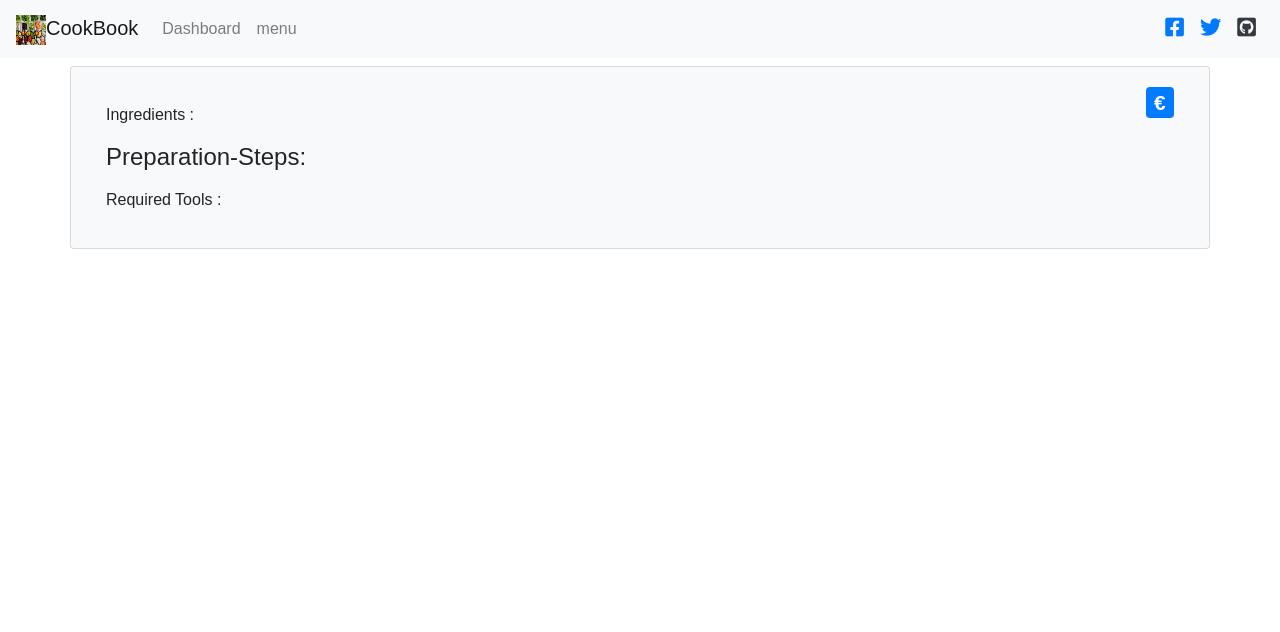
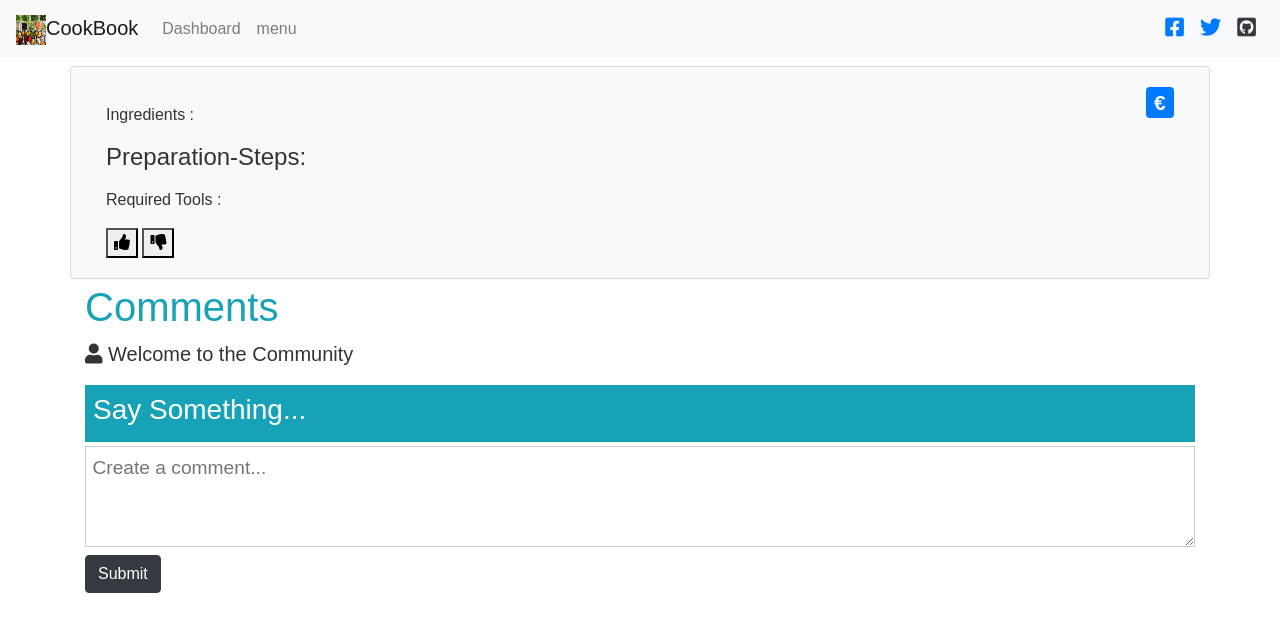
Before and after one commit to vinod2rahul/MS3-CookBook, a Flask app: template CookBook/templates/singleRecipe.html in a window 1280 px wide. Shown: the top 632 px of the page. Run offline with Flask 2, Linux system fonts and the light colour scheme; the template is opened without the code that fills it, so the values that code supplies are empty; parts of the project's set-up code (start-up, migrations or seed data) failed here and were passed over; some libraries are stand-ins or nearby versions.

Commit message:
feat: add like, dislike and comment functionality for recipe and change dashboard UI

```diff
--- a/CookBook/server.py
+++ b/CookBook/server.py
@@ -1,5 +1,5 @@
 # Import statements
-from flask import Flask, jsonify, request, render_template, redirect
+from flask import Flask, jsonify, request, render_template, redirect, url_for
 
 from flask_pymongo import PyMongo
 
@@ -22,7 +22,8 @@ mongo = PyMongo(app)
 # @desc Dashboard Page
 @app.route('/', methods=['GET'])
 def dashBoard():
-    return render_template('dashboard.html')
+    recipes = mongo.db.recipes.find()
+    return render_template('dashboard.html', recipes = recipes)
 
 # @route http://localhost:8000/menu
 # @desc HomePage route and listing all recipes
@@ -66,7 +67,9 @@ def add_recipe():
                 'prepsteps' : prepsteps,
                 'tools' : tools.split(','),
                 'price' : price,
-                'desc' : desc
+                'desc' : desc,
+                'likes' : 0,
+                'comments' : []
             })
             response = jsonify({ 'message' : 'Recipe Added Successfully' })
             response.status_code = 200
@@ -118,6 +121,80 @@ def delete_recipe(id):
         response = jsonify({ 'message' : 'Document Deleted Successfully'})
         response.status_code = 200
         return response
-    return redirect(url_for('index'))
+    return redirect(url_for('/menu'))
+
+# @route http://localhost:8000/recipe/like/<ObjectId:id>
+# @desc Add like to a recipe
+@app.route('/recipe/like/<ObjectId:id>', methods = ['PUT'])
+def likeRecipe(id):
+    singlerecipe = mongo.db.recipes.find_one_or_404({ '_id' : id })
+    if(singlerecipe['likes'] >= 0):
+        mongo.db.recipes.update_one({ '_id' : id }, {
+            '$inc' : {
+                'likes' : 1
+            }
+        })
+        recipe = mongo.db.recipes.find_one_or_404({ '_id' : id})
+        return jsonify({ 'likes' : recipe['likes'] })
+    else:
+        return jsonify({ 'likes' : 0 })
+
+# @route http://localhost:8000/recipe/dislike/<ObjectId:id>
+# @desc remove like to a recipe
+@app.route('/recipe/dislike/<ObjectId:id>', methods = ['PUT'])
+def dislikeRecipe(id):
+    singlerecipe = mongo.db.recipes.find_one_or_404({ '_id' : id })
+    if(singlerecipe['likes'] > 0):
+        mongo.db.recipes.update_one({ '_id' : id }, {
+            '$inc' : {
+                'likes' : -1
+            }
+        })
+        recipe = mongo.db.recipes.find_one_or_404({ '_id' : id})
+        return jsonify({ 'likes' : recipe['likes'] })
+    else:
+        return jsonify({ 'likes' : 0 })
+
+# @route http://localhost:8000/recipe/comments/add/<ObjectId:id>
+# @desc Add comment to a recipe
+@app.route('/recipe/comments/add/<ObjectId:id>', methods = ['GET', 'POST'])
+def AddcommentRecipe(id):
+    if request.method == 'POST':
+        singlerecipe = mongo.db.recipes.find_one_or_404({ '_id' : id })
+        comments = singlerecipe['comments']
+        comment = request.form['comment']
+        comments.append({ 'id' : len(comments), 'comment' : comment })
+        mongo.db.recipes.update_one({ '_id' : id }, {
+            '$set' : {
+                'comments' : comments
+            }
+        })
+        return redirect(request.url)
+    else:
+        recipe = mongo.db.recipes.find_one({ '_id' : id })
+        return render_template('singleRecipe.html', recipe = recipe)
+
+# @route http://localhost:8000/recipe/comments/delete/<ObjectId:id>/<int:commenid>
+# @desc delete comment of a recipe
+@app.route('/recipe/comments/delete/<ObjectId:id>/<int:commid>', methods = ['GET', 'POST'])
+def deletecommentRecipe(id, commid):
+    if request.method == 'POST':
+        recipe = mongo.db.recipes.find_one({ '_id' : id })
+        comments = recipe['comments']
+        newComments = []
+        for comment in comments:
+            if comment['id'] != commid:
+                newComments.append(comment)
+        mongo.db.recipes.update_one({ '_id' : id}, {
+            '$set' : {
+                'comments' : newComments
+            }
+        })
+        print(request.url)
+        return redirect(request.url)
+    else:
+        recipe = mongo.db.recipes.find_one({ '_id' : id })
+        return render_template('singleRecipe.html', recipe = recipe)
+
 if __name__ == '__main__':
     app.run(debug = True, port=8000)
--- a/CookBook/static/css/index.css
+++ b/CookBook/static/css/index.css
@@ -1,3 +1,47 @@
-body{
-    font-family : Arial, Helvetica, sans-serif;
+body {
+    font-family: 'Raleway', sans-serif;
+    font-size: 1rem;
+    color: #333;
 }
+
+tbody tr:nth-child(2n){
+    background: orange;
+}
+
+tbody tr:nth-child(2n+1){
+    background: cyan;
+}
+
+.bg-color{
+    color: #17a2b8;
+}
+
+.comment-form, .comment-form-header {
+    background: #17a2b8;
+    color: #ffffff;
+    padding: 0.5rem;
+}
+
+.form {
+    display: block;
+    margin-top: 0.3rem;
+    color: #888;
+}
+
+.form textarea {
+    display: block;
+    width: 100%;
+    padding: 0.4rem;
+    font-size: 1.2rem;
+    border: 1px solid #ccc;
+}
+
+.form input[type='submit'], button {
+    font-family: 'Raleway', sans-serif;
+    font-size: 1rem;
+}
+
+.comment{
+    padding: 5px;
+    border: 2px solid #333;
+}
--- /dev/null
+++ b/CookBook/static/js/singleRecipe.js
@@ -0,0 +1,21 @@
+function like(id){
+    const likes = document.getElementById('likes');
+    const dislikes = document.getElementById('dislikes');
+    axios.put(`/recipe/like/${id}`)
+    .then(res => {
+        likes.innerHTML = res.data.likes;
+        dislikes.value += 0;
+    })
+    .catch(err => console.error(err))
+}
+
+function dislike(id){
+    const dislikes = document.getElementById('dislikes');
+    const likes = document.getElementById('likes');
+    axios.put(`/recipe/dislike/${id}`)
+    .then(res => {
+        dislikes.innerHTML = res.data.likes++;
+        likes.innerHTML = res.data.likes;
+    })
+    .catch(err => console.error(err))
+}
--- a/CookBook/templates/singleRecipe.html
+++ b/CookBook/templates/singleRecipe.html
@@ -12,7 +12,7 @@
 <!-- Main Content goes here -->
 {% block content %}
 <div class="row mt-2">
-    <div class="col card bg-light">
+    <div class="col-12 card bg-light">
         <div class="card-body">
             <h3 class="text-primary card-title">{{ recipe.name }}
                 <span class="badge badge-primary" style="float:right;">€{{ recipe.price }}</span>
@@ -32,6 +32,51 @@
                 <span class="text-info">{{ tool }}</span>
                 {% endfor %}
             </p>
+            <span>
+                <button onclick="like('{{ recipe._id }}')"><i class="fas fa-thumbs-up"></i></button>
+                <span class="text-info"  id="likes">{{ recipe.likes }}</span>
+            </span>
+            <span>
+                <button onclick="dislike('{{ recipe._id }}')"><i
+                        class="fas fa-thumbs-down"></i></button>
+                <span class="text-info" id="dislikes">{{ recipe.likes }}</span>
+            </span>
+        </div>
+        <div>
+
+        </div>
+    </div>
+    <section class="container my-1">
+        <h1 class="bg-color">Comments</h1>
+        <p class="lead">
+            <i class="fas fa-user"></i>
+            Welcome to the Community
+        </p>
+        <div>
+            <div class="comment-form-header">
+                <h3>Say Something...</h3>
+            </div>
+            <form action="/recipe/comments/add/{{ recipe._id }}" method="POST" class="form my-1">
+                <textarea name="comment" cols="30" rows="3" placeholder="Create a comment..." required=""
+                    spellcheck="false"></textarea>
+                <input type="submit" class="btn btn-dark my-2" value="Submit">
+            </form>
+        </div>
+    </section>
+
+
+    <div class="col-12 mt-2">
+        <div>
+            <div class="row">
+                {% for comment in recipe.comments %}
+                <div class="col-12 m-4 bg-light comment">
+                    <p><span class="text-dark">Comment</span> : {{ comment.comment }}</p>
+                    <form action="/recipe/comments/delete/{{ recipe._id }}/{{ comment.id }}" method="POST">
+                        <button type="submit" class="btn btn-danger">Delete</button>
+                    </form>
+                </div>
+                {% endfor %}
+            </div>
         </div>
     </div>
 </div>
@@ -40,4 +85,5 @@
 
 {% block scripts %}
 {{ super() }}
+<script src="{{ url_for('static', filename='js/singleRecipe.js')}}"></script>
 {% endblock %}
```
Also changed, not shown: CookBook/templates/dashboard.html (+21 -2 lines).
